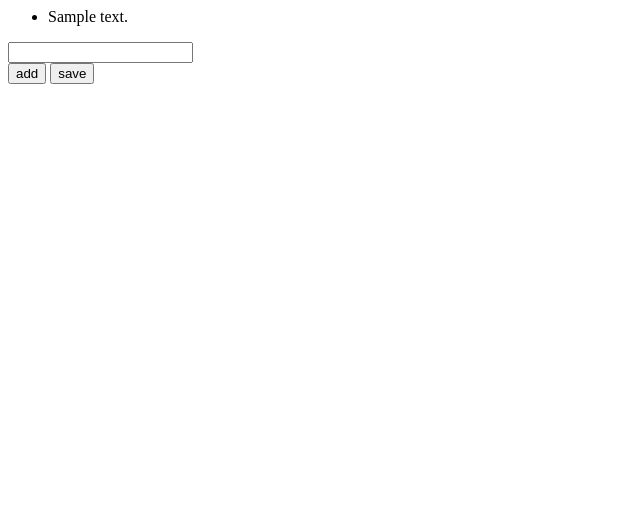
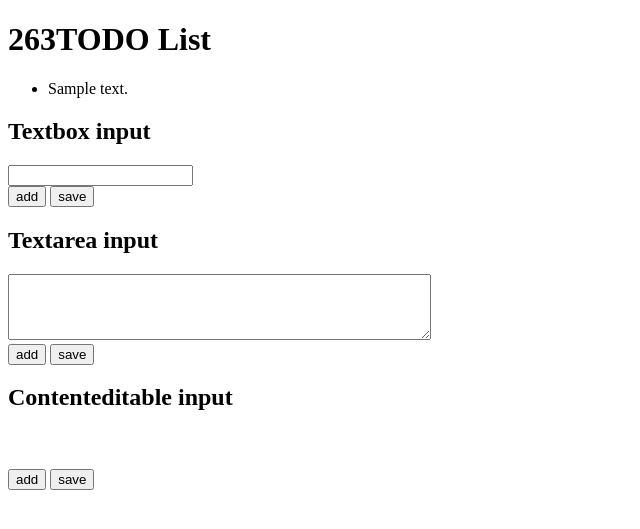
Before and after one commit to iahs/263-final, a Django app: page /list/ in a window 1280 px wide. Shown: the top 529 px of the page, without its empty margins (0-640 px from the left). Run offline with Django 3.2, Linux system fonts and the light colour scheme; tables that the repository leaves empty hold one stand-in row (values such as "Sample post").

Commit message:
added different input methods to view, removed python bytecode

```diff
--- a/hackmelists/lists/templates/lists/index.html
+++ b/hackmelists/lists/templates/lists/index.html
@@ -1,23 +1,50 @@
+<!DOCTYPE html>
+
+<html>
   <script>
   new_items = [];
 
-  function add_list_element() {
+  function add_list_element(id) {
       list = document.getElementById("list");
       item_node = document.createElement("li");
-      item = document.getElementById("text_entry").value;
+      item = (id == "p") ? document.getElementById(id).innerHTML : document.getElementById(id).value;
       item_node.innerHTML = item;
       list.appendChild(item_node);
       new_items.push(item);
   }
   </script>
+  <head>
+    <title>Todo List</title>
+  </head>
+  <body>
+    <h1>263TODO List</h1>
     <ul id="list">
       {% for item in items %}
       <li>{{ item.text }}</li>
       {% endfor %}
     </ul>
-<input type="text" id="text_entry">
+
+    <h2>Textbox input</h2>
+    <input type="text" id="text">
     <form action="{% url 'list' %}" method="POST">
       {% csrf_token %}
-  <input type="button" value="add" id="add" onclick="add_list_element();">
+      <input type="button" value="add" onclick="add_list_element('text');">
       <input type="submit" value="save" id="save">
     </form>
+
+    <h2>Textarea input</h2>
+    <textarea rows="4" cols="50" id="text_area"></textarea>
+    <form action="{% url 'list' %}" method="POST">
+      {% csrf_token %}
+      <input type="button" value="add" onclick="add_list_element('text_area');">
+      <input type="submit" value="save" id="save">
+    </form>
+
+    <h2>Contenteditable input</h2>
+    <p contenteditable="true" id="p"></p>
+    <form action="{% url 'list' %}" method="POST">
+      {% csrf_token %}
+      <input type="button" value="add" onclick="add_list_element('p');">
+      <input type="submit" value="save" id="save">
+    </form>
+</html>
```
Also changed, not shown: 8 other files. Lines whose indentation alone changed are shown as unchanged.
